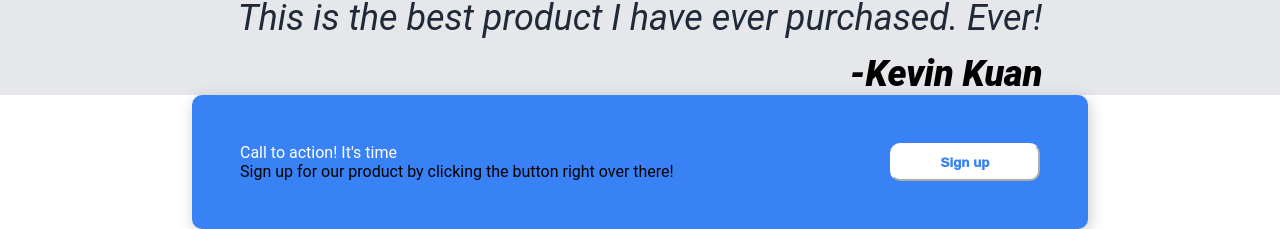
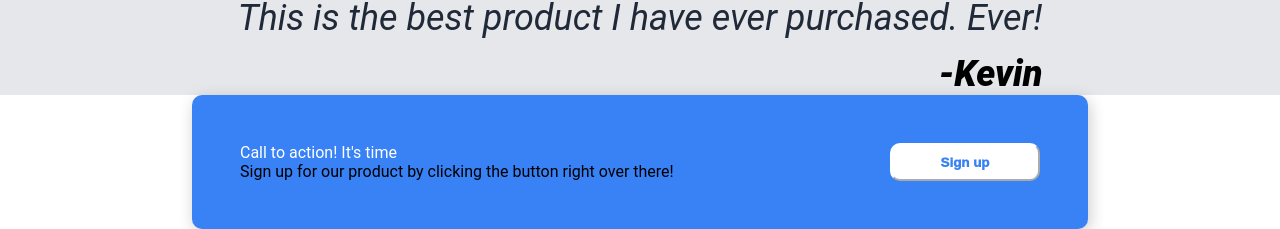
Before and after one commit to Codefish327/landingpage, a plain HTML site: page index.html in a window 1280 px wide. Shown: the part 582-811 px from the top of the page. Drawn offline with Linux system fonts and the light colour scheme.

Commit message:
removed personal name

```diff
--- a/index.html
+++ b/index.html
@@ -68,7 +68,7 @@
     <div class="testimonial">
         <div class="quote">This is the best product I have ever purchased.
             Ever!
-            <div class="customer">-Kevin Kuan</div>
+            <div class="customer">-Kevin</div>
         </div>
     </div>
 
```
